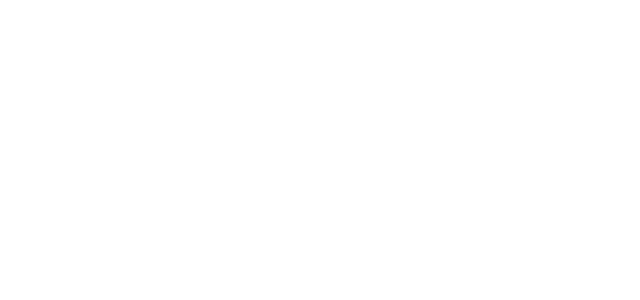
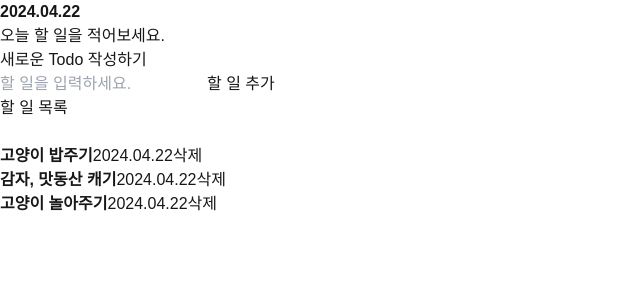
Before and after one commit to hyeonky/todolist, a Next.js app: page / in a window 1280 px wide. Shown: the top 300 px of the page, without its empty margins (0-640 px from the left). Built offline with nearby package versions, Linux system fonts and the light colour scheme.

Commit message:
todo import

```diff
--- a/src/components/Todo.jsx
+++ b/src/components/Todo.jsx
@@ -1,7 +1,16 @@
 import React from 'react';
+import TodoList from './TodoList';
+import TodoEditor from './TodoEditor';
+import TodoHd from './TodoHd';
 
 const Todo = () => {
-  return <div></div>;
+  return (
+    <div>
+      <TodoHd />
+      <TodoEditor />
+      <TodoList />
+    </div>
+  );
 };
 
 export default Todo;
```
